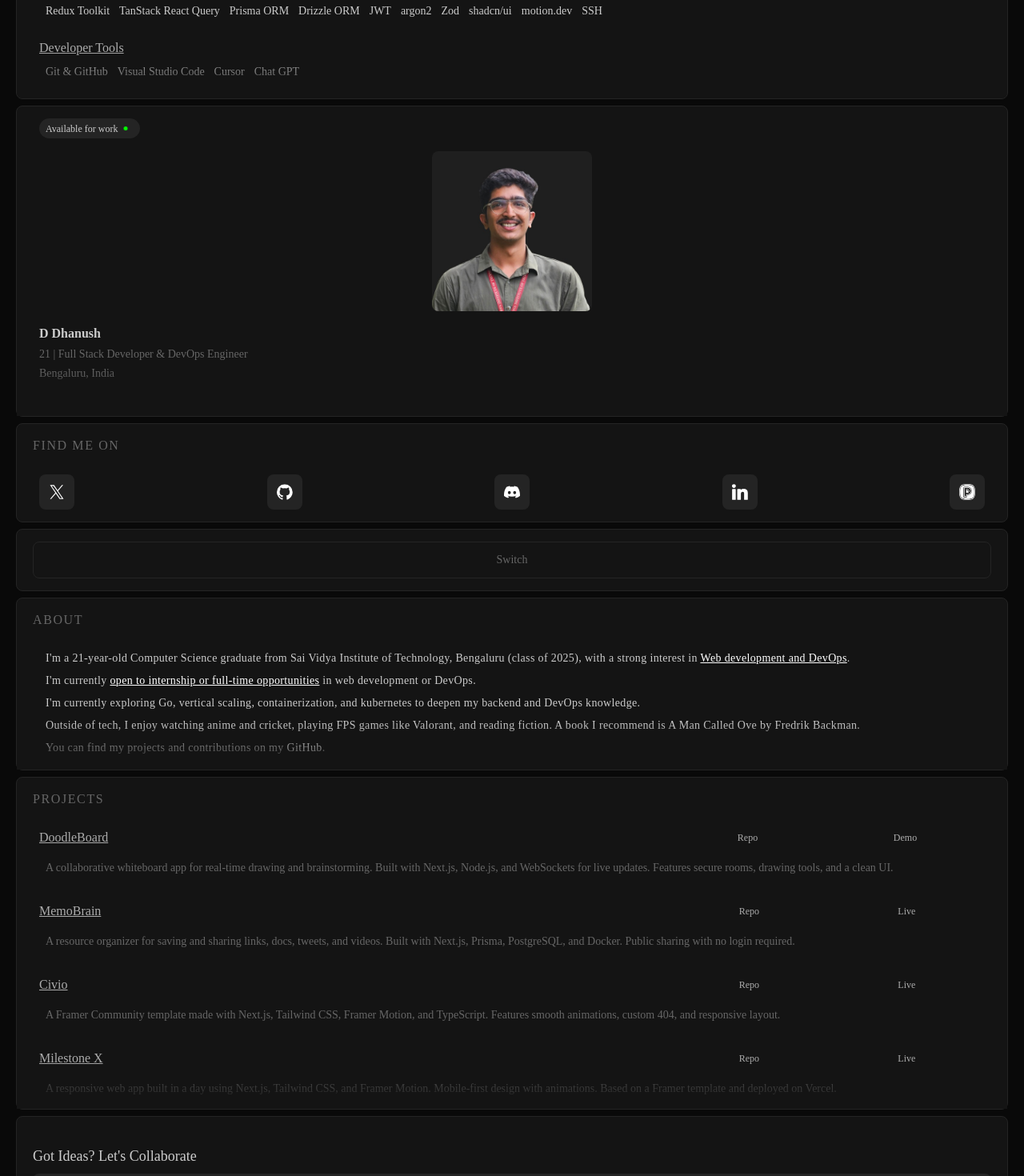
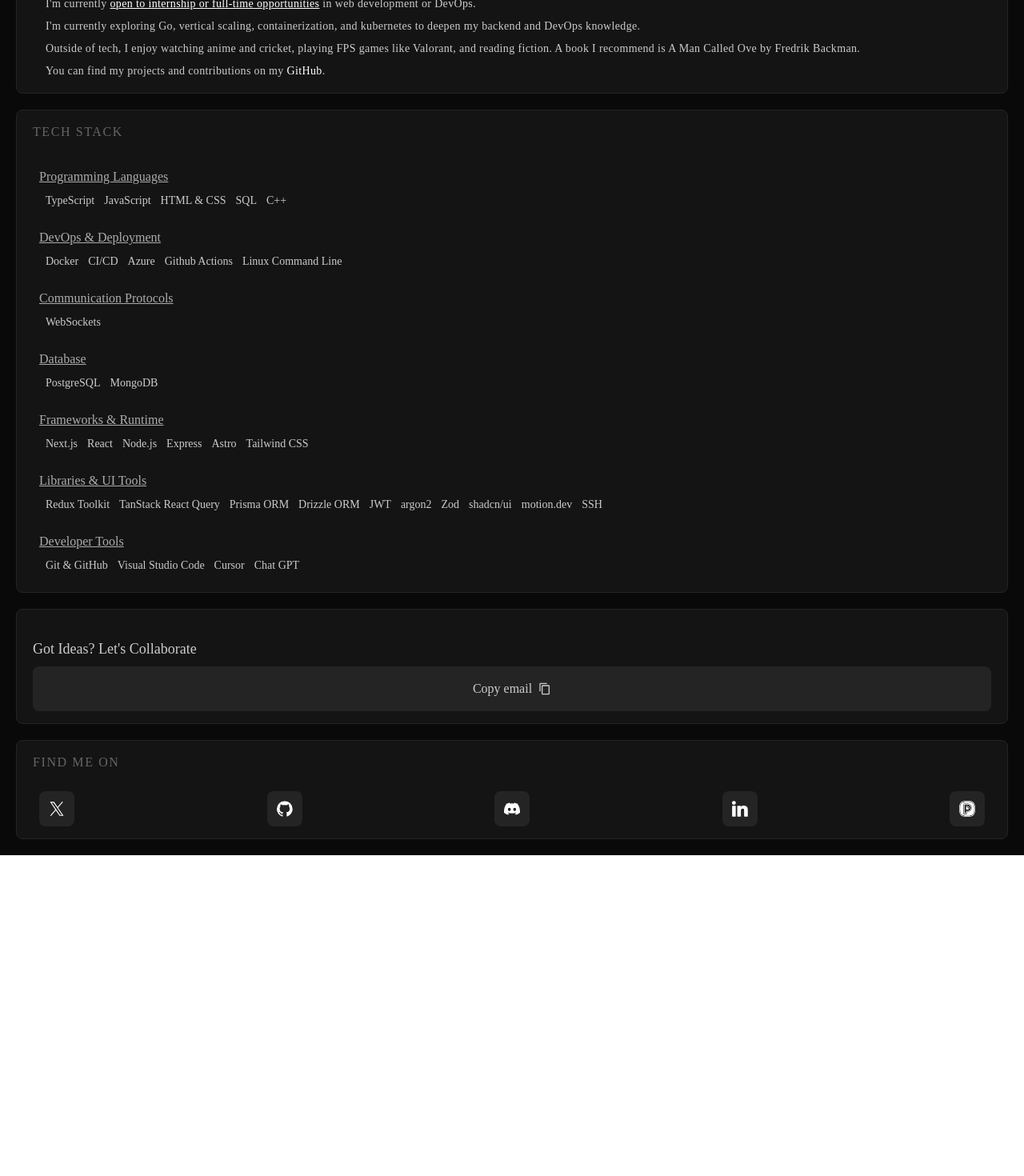
Before and after one commit to dhanushd-27/Portfolio, a Next.js app: page / in a window 1280 px wide. Shown: the part 500-1970 px from the top of the page at 80% size. After the commit the page ends 1569 px from the top, so only its background shows below. Built offline with nearby package versions, Linux system fonts and the light colour scheme.

Commit message:
Update Mobile Screen

```diff
--- a/src/app/page.tsx
+++ b/src/app/page.tsx
@@ -14,15 +14,15 @@
   return (
     <>
       <div className="bg-bg-dark flex lg:h-screen justify-center items-center p-5">
-        <div className='flex flex-col gap-2 lg:grid grid-cols-12 grid-rows-12 lg-gap-5 w-full h-full'>
+        <div className='flex flex-col gap-5 lg:grid grid-cols-12 grid-rows-12 lg:gap-5 w-full h-full'>
+          <Profile />
+          <About />
           <Techstack />
-          <Profile />
+          <Projects />
+          <CopyMail />
           <Links />
           <Switch />
-          <About />
           <Photos />
-          <Projects />
-          <CopyMail />
           <Quote />
         </div>
       </div>
--- a/src/components/About.tsx
+++ b/src/components/About.tsx
@@ -21,7 +21,7 @@
           You can find my projects and contributions on my <a href="https://github.com/dhanushd-27" className="text-accent-white hover:underline">GitHub</a>.
         </p>
       </div>
-      <div className='pointer-events-none absolute bottom-0 left-0 w-full h-15 bg-gradient-to-b from-transparent to-bg-card'></div>
+      <div className='hidden lg:block pointer-events-none absolute bottom-0 left-0 w-full h-15 bg-gradient-to-b from-transparent to-bg-card'></div>
     </div>
   )
 }
--- a/src/components/Profile/Profile.tsx
+++ b/src/components/Profile/Profile.tsx
@@ -10,9 +10,9 @@
         <AvailableForWork />
         <Image src={'/profile-pfp.jpg'} alt='Profile Picture' height={200} width={200} className='rounded-lg'/>
         <TextDetails />
-        <div className='pb-3'></div>
+        <div className='hidden lg:block pb-3'></div>
       </div>
-      <div className='pointer-events-none absolute bottom-0 left-0 w-full h-15 bg-gradient-to-b from-transparent to-bg-card'></div>
+      <div className='hidden lg:block pointer-events-none absolute bottom-0 left-0 w-full h-15 bg-gradient-to-b from-transparent to-bg-card'></div>
     </div>
   )
 }
--- a/src/components/Projects/Projects.tsx
+++ b/src/components/Projects/Projects.tsx
@@ -4,7 +4,7 @@
 
 export default function Projects() {
   return (
-    <div className='box col-start-10 col-end-13 row-start-1 row-end-10 flex flex-col gap-6 relative'>
+    <div className='hidden box col-start-10 col-end-13 row-start-1 row-end-10 lg:flex flex-col gap-6 relative'>
       <p className='header'>Projects</p>
       <div className='flex flex-col gap-8 overflow-y-auto hide-scrollbar'>
         {projects.map((project, index) => (
@@ -19,7 +19,7 @@
           />
         ))}
       </div>
-      <div className='pointer-events-none absolute bottom-0 left-0 w-full h-15 bg-gradient-to-b from-transparent to-bg-card'></div>
+      <div className='hidden lg:block pointer-events-none absolute bottom-0 left-0 w-full h-15 bg-gradient-to-b from-transparent to-bg-card'></div>
     </div>
   )
 }
--- a/src/components/Quote.tsx
+++ b/src/components/Quote.tsx
@@ -19,7 +19,7 @@
 
   if (isLoading) {
     return (
-      <div className='box box-hover col-start-4 col-end-10 row-start-11 row-end-13 overflow-auto gap-1 flex items-center justify-center'>
+      <div className='box box-hover col-start-4 col-end-10 row-start-11 row-end-13 overflow-auto gap-1 hidden lg:flex items-center justify-center'>
         <div className='w-8 h-8 rounded-full border-4 border-t-transparent animate-spin border-accent-cursor'>
         </div>
       </div>
@@ -27,7 +27,7 @@
   }
 
   return (
-    <div className='box box-hover col-start-4 col-end-10 row-start-11 row-end-13 overflow-auto gap-1 group hide-scrollbar'>
+    <div className='hidden lg:block box box-hover col-start-4 col-end-10 row-start-11 row-end-13 overflow-auto gap-1 group hide-scrollbar'>
         <p className='text-default text-start group-hover:blur-none blur-xs transition-all duration-300'>{quote?.quote}</p>
         <p className='text-default text-end group-hover:blur-none blur-xs transition-all duration-300'>- {quote?.author}</p>
     </div>
--- a/src/components/Switch.tsx
+++ b/src/components/Switch.tsx
@@ -2,7 +2,7 @@
 
 export default function Switch() {
   return (
-    <div className='box row-start-9 row-end-11 col-start-4 col-end-6 flex justify-center items-center'>
+    <div className='hidden lg:flex box row-start-9 row-end-11 col-start-4 col-end-6 justify-center items-center'>
       <div className='w-full flex p-3 box items-center justify-center'>
         <p className='text-sm text-text-muted'>Switch</p>
       </div>
--- a/src/components/TechStack/Techstack.tsx
+++ b/src/components/TechStack/Techstack.tsx
@@ -15,7 +15,7 @@
           />
         ))}
       </div>
-      <div className='pointer-events-none absolute bottom-0 left-0 w-full h-15 bg-gradient-to-b from-transparent to-bg-card'></div>
+      <div className='hidden lg:block pointer-events-none absolute bottom-0 left-0 w-full h-15 bg-gradient-to-b from-transparent to-bg-card'></div>
     </div>
   )
 }
```
